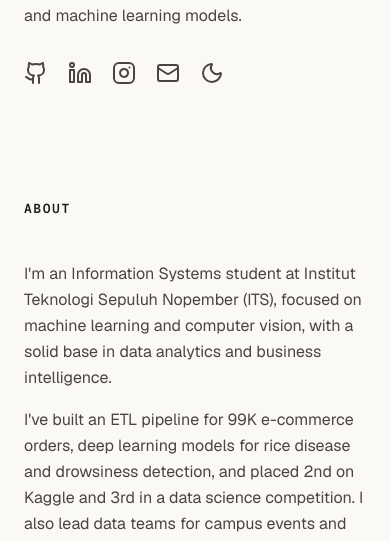
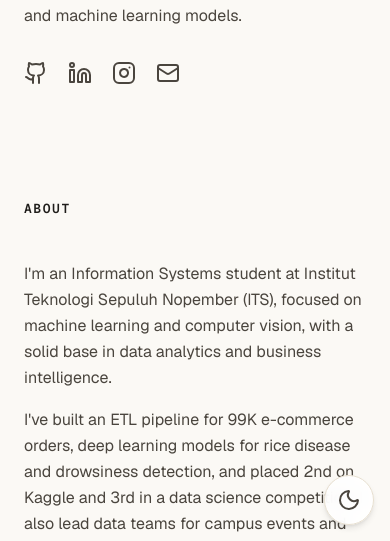
Before and after one commit to fuhrerhn/personal-website, a Next.js app: page / in a window 390 px wide. Shown: the part 303-844 px from the top of the page. Built offline with nearby package versions, Linux system fonts and the light colour scheme; no server answers.

Commit message:
feat(ui): keep the theme toggle in view on small screens

```diff
--- a/app/page.tsx
+++ b/app/page.tsx
@@ -10,6 +10,7 @@ import { Projects } from "@/components/sections/projects";
 import { Section } from "@/components/sections/section";
 import { Skills } from "@/components/sections/skills";
 import { Sidebar } from "@/components/sidebar/sidebar";
+import { ThemeToggle } from "@/components/sidebar/theme-toggle";
 
 export const metadata: Metadata = {
   alternates: { canonical: "/" },
@@ -19,6 +20,11 @@ export default function Home() {
   return (
     <div className="mx-auto max-w-[1440px] px-6 md:px-12 xl:px-24">
       <JsonLd />
+
+      {/* small screens: theme toggle stays in view while scrolling */}
+      <div className="fixed right-4 bottom-4 z-40 lg:hidden">
+        <ThemeToggle className="rounded-full border border-line bg-surface/90 p-3 shadow-md backdrop-blur" />
+      </div>
 
       <div className="min-h-screen py-12 md:py-16 lg:flex lg:items-start lg:gap-12 lg:py-0 xl:gap-24">
         <Sidebar />
--- a/components/sidebar/social-links.tsx
+++ b/components/sidebar/social-links.tsx
@@ -47,7 +47,8 @@ export function SocialLinks({ className = "" }: { className?: string }) {
           <Mail className="size-6" aria-hidden="true" />
         </a>
       </li>
-      <li>
+      {/* on small screens the toggle floats at the corner instead (see page.tsx) */}
+      <li className="hidden lg:block">
         <ThemeToggle />
       </li>
     </ul>
--- a/components/sidebar/theme-toggle.tsx
+++ b/components/sidebar/theme-toggle.tsx
@@ -4,7 +4,7 @@ import { Moon, Sun } from "lucide-react";
 import { useTheme } from "next-themes";
 
 // the icons swap with CSS, so server and client render the same markup
-export function ThemeToggle() {
+export function ThemeToggle({ className = "" }: { className?: string }) {
   const { resolvedTheme, setTheme } = useTheme();
 
   return (
@@ -12,7 +12,7 @@ export function ThemeToggle() {
       type="button"
       onClick={() => setTheme(resolvedTheme === "dark" ? "light" : "dark")}
       aria-label="Toggle light and dark theme"
-      className="block cursor-pointer text-fg-secondary transition-colors hover:text-fg motion-reduce:transition-none"
+      className={`block cursor-pointer text-fg-secondary transition-colors hover:text-fg motion-reduce:transition-none ${className}`}
     >
       <Sun className="hidden size-6 dark:block" aria-hidden="true" />
       <Moon className="size-6 dark:hidden" aria-hidden="true" />
```
